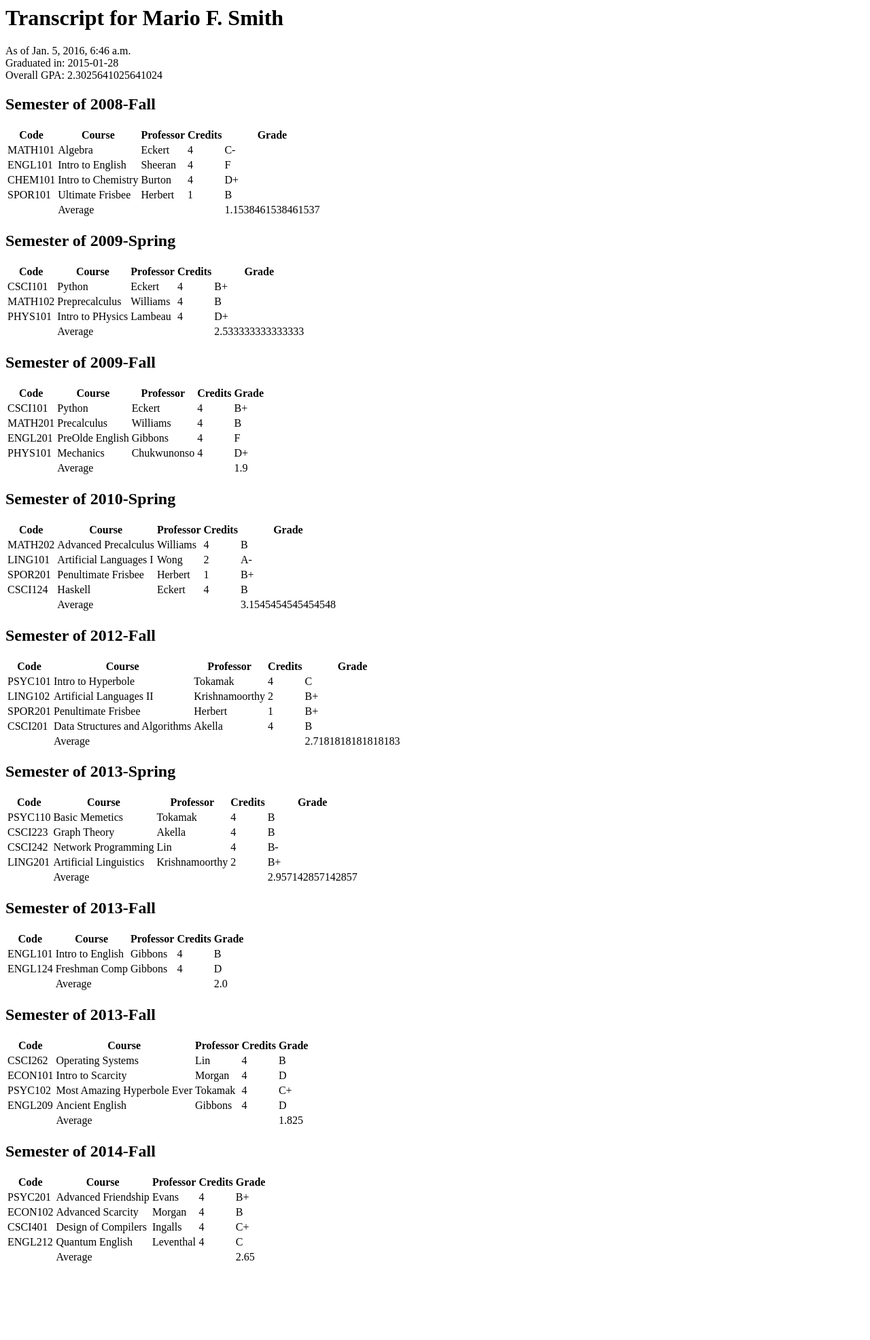
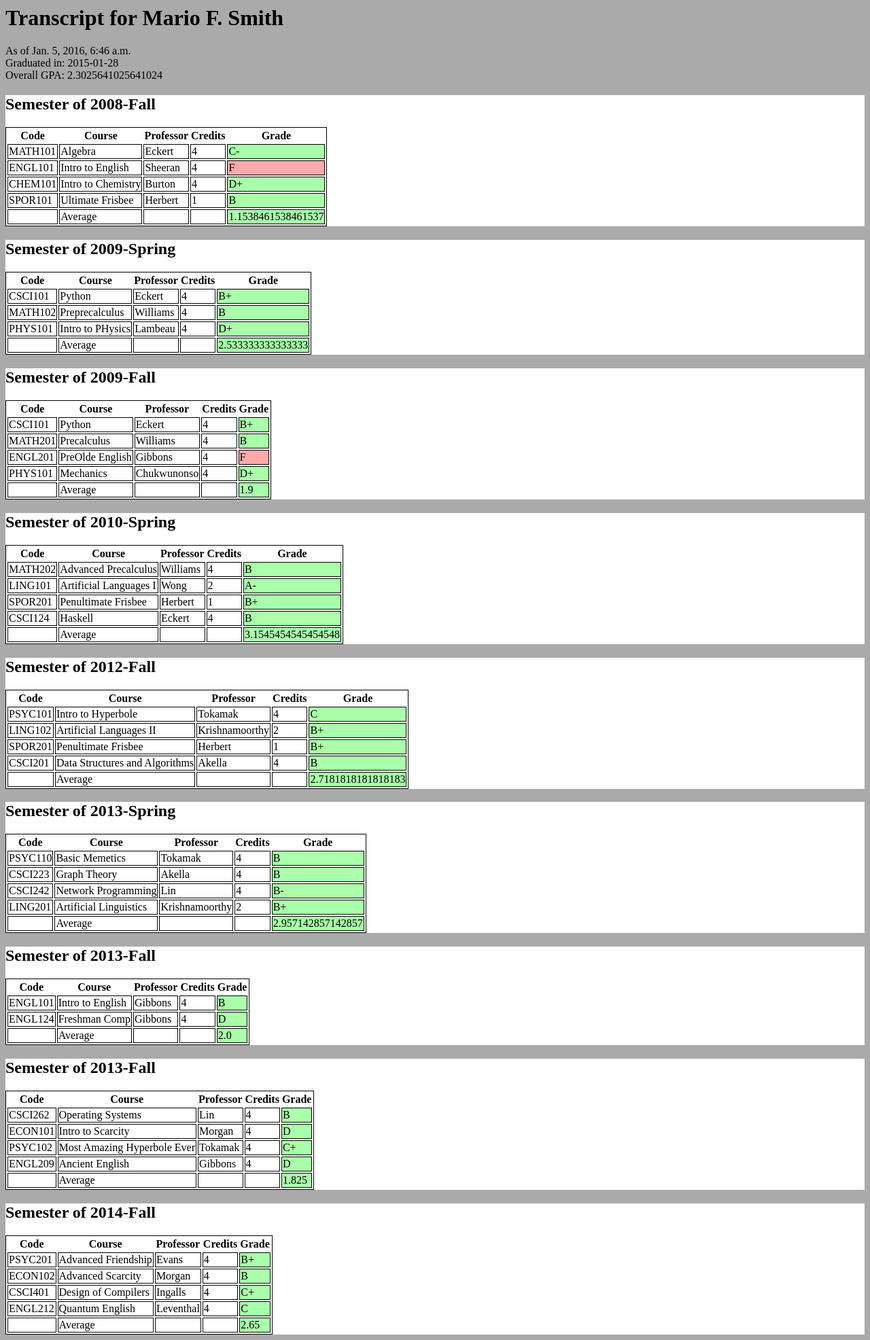
Before and after one commit to glasserc/reading-group, a Django app: a page that uses 08-js-exercises/transcript/templates/transcript/show.html in a window 1280 px wide. Shown: the whole page at 68% size. Before the commit the page ends 1859 px from the top, so only its background shows below. Run offline with Django 3.2, Linux system fonts and the light colour scheme; data comes from the database, SQL or seed files in the repository; some libraries are stand-ins or nearby versions.

Commit message:
add some perfunctory styling

```diff
--- /dev/null
+++ b/08-js-exercises/transcript/static/transcript/style.css
@@ -0,0 +1,19 @@
+body {
+  background-color: #aaaaaa;
+}
+
+.period {
+  background-color: #fff;
+}
+
+.period table.grades, .period table.grades td {
+  border: 1px solid #000;
+}
+
+.grade.pass {
+  background-color: #aaffaa;
+}
+
+.grade.fail {
+  background-color: #ffaaaa;
+}
--- a/08-js-exercises/transcript/templates/transcript/show.html
+++ b/08-js-exercises/transcript/templates/transcript/show.html
@@ -15,7 +15,7 @@
     {% for period in transcript.period_set.all %}
     <div class="period" id="period-{{ period.year }}-{{ period.month }}">
       <h2>{{ period.title }}</h2>
-      <table>
+      <table class="grades">
         <thead>
           <th class="code">Code</th>
           <th class="course">Course</th>
```
